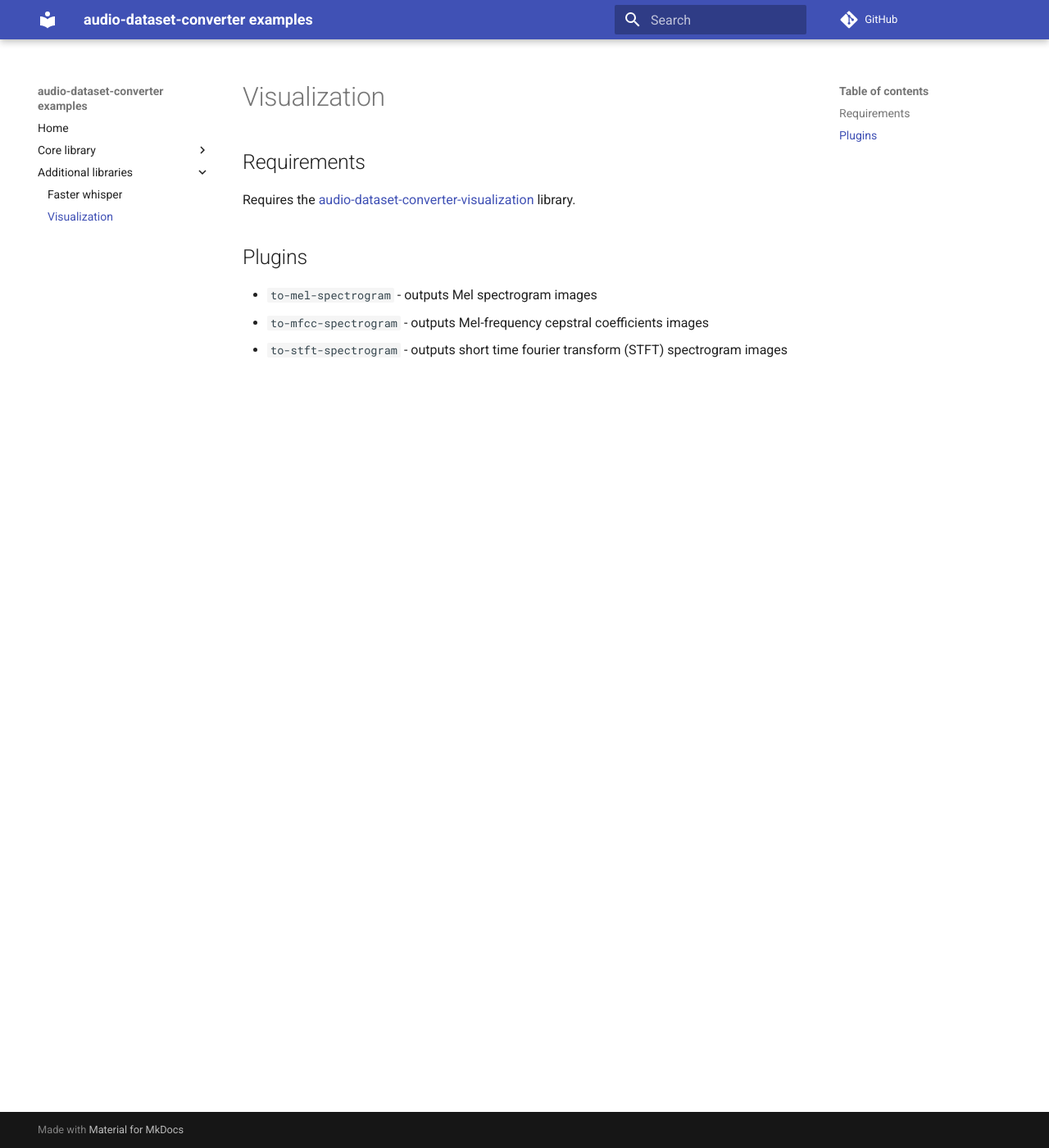
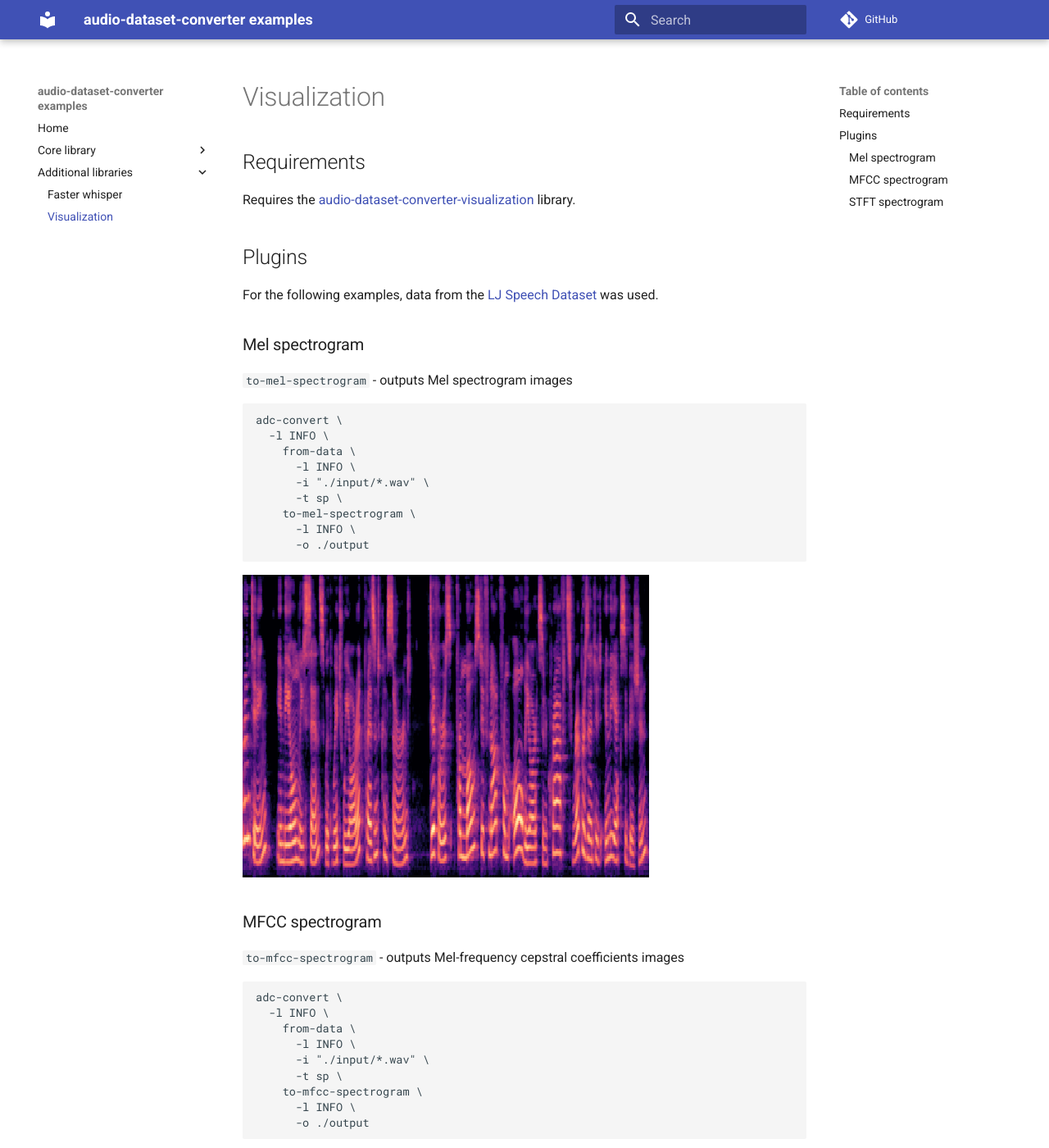
Before and after one commit to waikato-llm/audio-dataset-converter-examples, an MkDocs documentation site: the page built from docs/visualization.md, in a window 1280 px wide and 1400 px high. Shown: the whole window at 82% size. Built offline with MkDocs 1.6.1 and Material for MkDocs 9.7.7, drawn with Linux system fonts in a browser that asks for light colours; comment, search, counter and statistics services are not loaded; some of the changed text lies outside the part shown.

Commit message:
expanded the examples

````diff
--- a/docs/visualization.md
+++ b/docs/visualization.md
@@ -4,6 +4,61 @@ Requires the [audio-dataset-converter-visualization](https://github.com/waikato-
 
 # Plugins
 
-* `to-mel-spectrogram` - outputs Mel spectrogram images
-* `to-mfcc-spectrogram` - outputs Mel-frequency cepstral coefficients images
-* `to-stft-spectrogram` - outputs short time fourier transform (STFT) spectrogram images
+For the following examples, data from the [LJ Speech Dataset](https://keithito.com/LJ-Speech-Dataset/) was used.
+
+
+## Mel spectrogram
+
+`to-mel-spectrogram` - outputs Mel spectrogram images
+
+```bash
+adc-convert \
+  -l INFO \
+    from-data \
+      -l INFO \
+      -i "./input/*.wav" \
+      -t sp \
+    to-mel-spectrogram \
+      -l INFO \
+      -o ./output
+```
+
+![Mel spectrogram example plot](img/LJ001-0001-mel.png)
+
+
+## MFCC spectrogram
+
+`to-mfcc-spectrogram` - outputs Mel-frequency cepstral coefficients images
+
+```bash
+adc-convert \
+  -l INFO \
+    from-data \
+      -l INFO \
+      -i "./input/*.wav" \
+      -t sp \
+    to-mfcc-spectrogram \
+      -l INFO \
+      -o ./output
+```
+
+![MFCC spectrogram example plot](img/LJ001-0001-mfcc.png)
+
+
+## STFT spectrogram
+
+`to-stft-spectrogram` - outputs short time fourier transform (STFT) spectrogram images
+
+```bash
+adc-convert \
+  -l INFO \
+    from-data \
+      -l INFO \
+      -i "./input/*.wav" \
+      -t sp \
+    to-stft-spectrogram \
+      -l INFO \
+      -o ./output
+```
+
+![STFT spectrogram example plot](img/LJ001-0001-stft.png)
````
Also changed, not shown: docs/img/LJ001-0001-mel.png (added), docs/img/LJ001-0001-mfcc.png (added), docs/img/LJ001-0001-stft.png (added).
